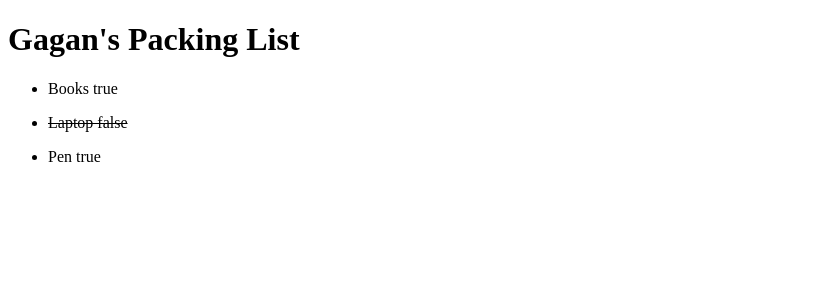
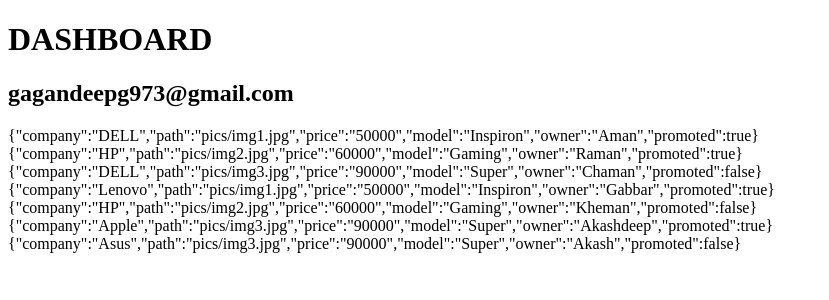
Before and after one commit to gagan402/MERN-STACK-WEBPACK, a React (Create React App) app in the folder webpack/: page / in a window 1280 px wide. Shown: the top 300 px of the page, without its empty margins (0-829 px from the left). Built offline with nearby package versions, Linux system fonts and the light colour scheme.

Commit message:
day 15 completed context learned

```diff
--- a/webpack/src/App.js
+++ b/webpack/src/App.js
@@ -14,6 +14,7 @@
 import HOCclickcounter from "./hooks/HOCclickcounter";
 import HOCmouseOverCounter from "./hooks/HOCmouseOverCounter";
 import ConditionalRendering from "./ConditionalRendering";
+import Home from "./context/Home";
 function App() {
   return (
     <>
@@ -33,7 +34,8 @@
     {/* <HOCclickcounter name={"Click Counter"}></HOCclickcounter> */}
     {/* <HOCmouseOverCounter name={"Mouse Over Counter"}></HOCmouseOverCounter> */}
 
-    <ConditionalRendering></ConditionalRendering>
+    {/* <ConditionalRendering></ConditionalRendering> */}
+    <Home></Home>
     </>
 
   );
--- a/webpack/src/ConditionalRendering.jsx
+++ b/webpack/src/ConditionalRendering.jsx
@@ -1,4 +1,6 @@
 import React from 'react'
+
+// Conditional rendering in ReactJS refers to the practice of rendering different parts of your component or UI based on certain conditions.
 //WaY1
 /*
 function Item({carry,importance,name})
--- /dev/null
+++ b/webpack/src/context/Dashboard.jsx
@@ -0,0 +1,21 @@
+import React from 'react'
+import Products from './Products';
+import {useContext} from 'react';
+import {emailContext} from "./Home";
+function Dashboard() {
+
+    var em=useContext(emailContext);
+
+
+  return (
+    <>
+      <div>
+        <h1>DASHBOARD</h1>
+        <h2>{em}</h2>
+        <Products></Products>
+      </div>
+    </>
+  )
+}
+
+export default Dashboard;
--- /dev/null
+++ b/webpack/src/context/Home.jsx
@@ -0,0 +1,25 @@
+import React from 'react'
+import { createContext } from 'react';
+import Dashboard from './Dashboard';
+import JsonArray from "../cardComp/JSONarry";
+
+var emailContext=createContext();
+var aryContext=createContext();
+function Home() {
+
+    const activeUser="gagandeepg973@gmail.com";
+
+
+  return (
+    <>
+       <emailContext.Provider value={activeUser}>
+        <aryContext.Provider value={JsonArray}>
+                   <Dashboard></Dashboard>
+        </aryContext.Provider>
+        </emailContext.Provider>
+    </>
+    )
+}
+
+export default Home;
+export {emailContext,aryContext};
--- /dev/null
+++ b/webpack/src/context/Products.jsx
@@ -0,0 +1,23 @@
+import React from 'react'
+import {useContext} from 'react';
+
+import { aryContext } from './Home';
+function Products() {
+
+  var ary=useContext(aryContext);
+  return (
+    <>
+    {
+      ary.map((obj)=>{
+        return (
+            <>
+            {JSON.stringify(obj)}
+            </>
+        )
+      })
+     }
+    </>
+  )
+}
+
+export default Products;
```
